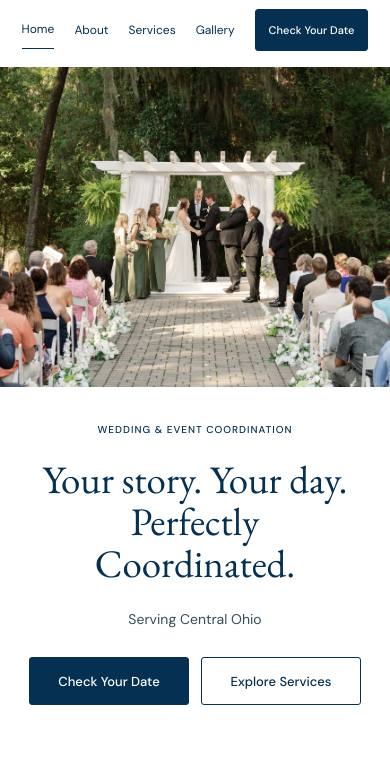
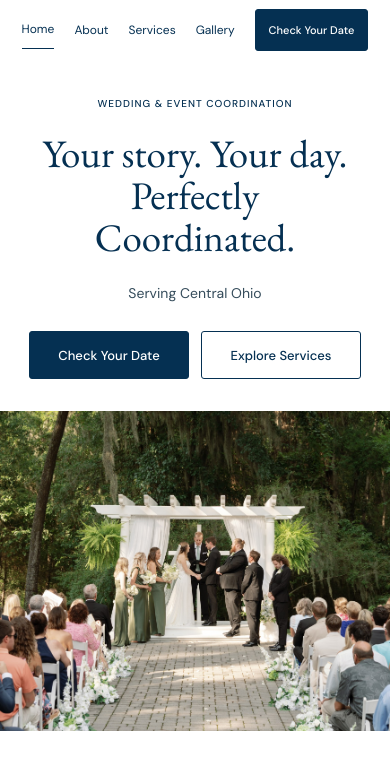
Before and after one commit to kyroscoe/ido, a website: page public/index.html in a window 390 px wide. Shown: the part 70-844 px from the top of the page. Drawn offline with nearby package versions, Linux system fonts and the light colour scheme.

Commit message:
Move hero text above the ceremony photo

```diff
--- a/public/index.html
+++ b/public/index.html
@@ -44,7 +44,6 @@
   </header>
   <main id="main">
    <section class="hero">
-    <img alt="A couple exchanges vows beneath a white arbor, surrounded by their wedding guests" class="hero-image" fetchpriority="high" src="/assets/ceremony.jpg"/>
     <div class="hero-copy">
      <p class="eyebrow">
       Wedding &amp; Event Coordination
@@ -66,6 +65,7 @@
       </a>
      </div>
     </div>
+    <img alt="A couple exchanges vows beneath a white arbor, surrounded by their wedding guests" class="hero-image" fetchpriority="high" src="/assets/ceremony.jpg"/>
    </section>
    <section class="wrap mission">
     <p class="eyebrow">
--- a/public/styles.css
+++ b/public/styles.css
@@ -43,9 +43,9 @@ button:disabled { opacity: .65; cursor: wait; }
 .eyebrow { margin: 0 0 15px; text-transform: uppercase; letter-spacing: .15em; font-size: 11px; font-weight: 500; color: var(--navy); }
 .wrap { width: min(1120px, 88%); margin: auto; padding: 75px 0; }
 
-.hero { position: relative; isolation: isolate; display: flex; align-items: center; min-height: 570px; padding: 50px 6%; text-align: center; color: var(--navy); }
-.hero-image { position: absolute; inset: 0; height: 100%; object-position: 50% 48%; z-index: -2; }
-.hero-copy { width: 100%; max-width: 560px; padding: 36px 28px; background: rgba(255, 255, 255, .96); }
+.hero { text-align: center; color: var(--navy); }
+.hero-image { height: clamp(360px, 45vw, 600px); object-position: 50% 48%; }
+.hero-copy { width: 100%; max-width: 940px; margin: auto; padding: 36px 6% 40px; }
 .hero .eyebrow { color: var(--navy); margin-bottom: 20px; }
 .hero h1 { font-size: clamp(43px, 4.2vw, 60px); line-height: 1.08; text-wrap: balance; }
 .hero-location { color: var(--text); font-size: 15px; margin: 22px 0 0; }
@@ -133,7 +133,6 @@ footer a { display: inline-block; font-size: 12px; margin-right: 18px; }
   header { gap: 20px; padding-left: 4%; padding-right: 4%; }
   .brand span { display: none; }
   nav { gap: 20px; }
-  .hero { min-height: 530px; }
   .wrap { width: 88%; padding: 60px 0; }
   .steps, .values { gap: 25px; }
   .inquiry, .about-story, .offer { gap: 6%; }
@@ -146,12 +145,11 @@ footer a { display: inline-block; font-size: 12px; margin-right: 18px; }
   .brand span { display: block; font-size: 10px; }
   nav { width: 100%; justify-content: center; flex-wrap: wrap; gap: 8px 20px; font-size: 12px; }
   nav .button { padding: 10px 13px; min-height: 42px; font-size: 11px; }
-  .hero { min-height: 0; padding: 0; flex-direction: column; }
-  .hero-copy { max-width: none; padding: 34px 7% 40px; background: white; }
+  .hero-copy { padding: 28px 7% 32px; }
   .hero h1 { font-size: clamp(39px, 9vw, 53px); }
   .hero .eyebrow { font-size: 10px; letter-spacing: .1em; }
   .hero-location { font-size: 14px; }
-  .hero-image { position: static; height: 320px; object-position: center 48%; }
+  .hero-image { height: 320px; object-position: center 48%; }
   .actions { gap: 12px; margin-top: 26px; }
   .hero .button { min-width: 160px; }
   .photo-grid { gap: 12px; }
```
